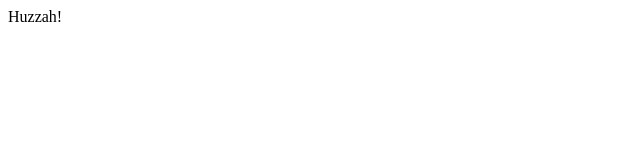
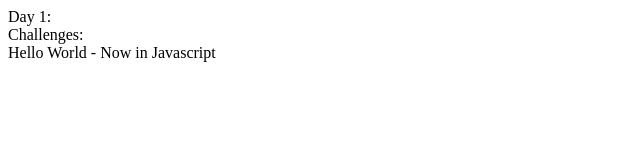
Before and after one commit to schonfju/MLH-January-2021, a plain HTML site: page index.html in a window 1280 px wide. Shown: the whole page, without its empty margins (0-640 px from the left). Drawn offline with Linux system fonts and the light colour scheme.

Commit message:
Update index.html

```diff
--- a/index.html
+++ b/index.html
@@ -4,13 +4,18 @@
 <head>
   <meta charset="utf-8">
 
-  <title>The HTML5 Herald</title>
+  <title>MLH 2021 January Build</title>
   <meta name="description" content="The HTML5 Herald">
   <meta name="author" content="SitePoint">
 
 </head>
 
 <body>
-  Huzzah!
+  Day 1:
+  <br>
+  Challenges:
+  <br>
+  Hello World - Now in Javascript
+  <br>
 </body>
 </html>
```
